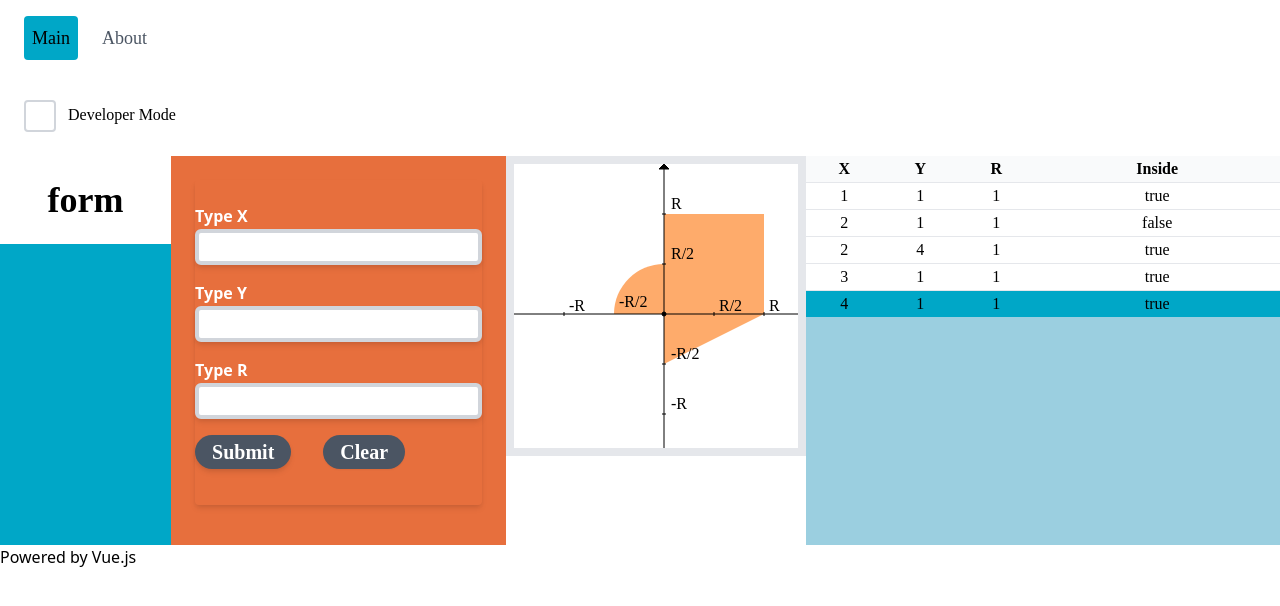
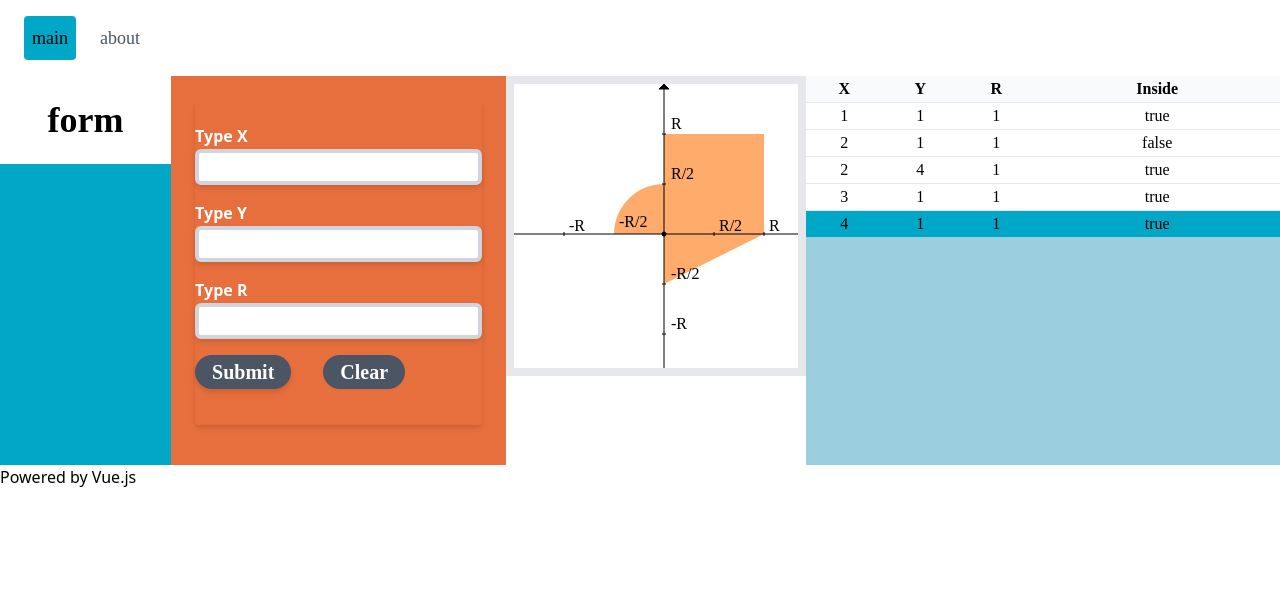
Before and after one commit to kamilchulakov/weblab4-vue3, a Vue app: page / in a window 1280 px wide. Shown: the top 606 px of the page. Built offline with nearby package versions, Linux system fonts and the light colour scheme.

Commit message:
Add i18n

```diff
--- a/src/App.vue
+++ b/src/App.vue
@@ -4,19 +4,19 @@
       <div class="container px-4 mx-auto md:flex md:items-center flex-shrink-0">
         <div class="flex-col mt-3 md:mt-0" id="navbar-collapse">
           <Nava
-            text="Main"
-            :curr="tabName === 'Main'"
-            @click="this.tabName = 'Main'"
+            :text="t('main')"
+            :curr="tabName === 'main'"
+            @click="this.tabName = 'main'"
           />
           <Nava
-            text="About"
-            :curr="tabName === 'About'"
-            @click="this.tabName = 'About'"
+            :text="t('about')"
+            :curr="tabName === 'about'"
+            @click="this.tabName = 'about'"
           />
         </div>
       </div>
     </nav>
-    <label class="font-display"
+    <label class="font-display" v-if="false"
       ><input
         type="checkbox"
         class="
@@ -40,19 +40,27 @@
 import Main from "./components/Main.vue";
 import About from "@/components/About";
 import Nava from "@/components/NavButton";
+import { useI18n } from "vue-i18n";
 export default {
   name: "App",
   components: { Nava, Main, About },
+  setup() {
+    const { t } = useI18n({
+      inheritLocale: true,
+      useScope: "global",
+    });
+    return { t };
+  },
   data() {
     return {
-      tabName: "Main",
+      tabName: "main",
       devMode: false,
     };
   },
 
   computed: {
     tab() {
-      if (this.tabName === "Main") return Main;
+      if (this.tabName === "main") return Main;
       else return About;
     },
   },
--- a/src/components/About.vue
+++ b/src/components/About.vue
@@ -1,20 +1,49 @@
 <template>
-    <div class="flex min-h-full min-w-full bg-empty-block p-4 lg:p-48 md:p-24 sm:p-12 ">
+  <div
+    class="
+      flex
+      min-h-full min-w-full
+      bg-empty-block
+      p-4
+      lg:p-48
+      md:p-24
+      sm:p-12
+    "
+  >
     <div class="bg-white min-w-full align-middle min-h-full">
       <p class="text-black text-display pt-6 pb-6 text-center">
-          This is powered by Vue.js
-          ... and Github Pages :)
-          <br>
-          This is my web-programming lab
-          <br>
-          @Kamil Chulakov
+        {{ t("about-message") }}
+        <br />
+        @{{ t("about-me") }}
       </p>
     </div>
   </div>
 </template>
 
 <script>
+import { useI18n } from "vue-i18n";
+
 export default {
-        name: 'About'
+  name: "About",
+  setup() {
+    const { t } = useI18n({
+      inheritLocale: true,
+      useScope: "local",
+    });
+    return { t };
+  },
 };
 </script>
+
+<i18n>
+{
+  "en": {
+    "about-message": "This is powered by Vue.js and is my final web-programming lab.",
+    "about-me": "Kamil Chulakov"
+  },
+  "ru": {
+    "about-message": "Работает на Vue.js . Это лаба по веб-программированию.",
+    "about-me": "Камиль Чулаков"
+  }
+}
+</i18n>
--- a/src/components/NavButton.vue
+++ b/src/components/NavButton.vue
@@ -33,7 +33,7 @@ export default {
       type: Boolean,
       required: true,
       default: false,
-    }
+    },
   },
 };
 </script>
--- /dev/null
+++ b/src/i18n.js
@@ -0,0 +1,31 @@
+import { createI18n } from "vue-i18n";
+
+/**
+ * Load locale messages
+ *
+ * The loaded `JSON` locale messages is pre-compiled by `@intlify/vue-i18n-loader`, which is integrated into `vue-cli-plugin-i18n`.
+ * See: https://github.com/intlify/vue-i18n-loader#rocket-i18n-resource-pre-compilation
+ */
+function loadLocaleMessages() {
+  const locales = require.context(
+    "./locales",
+    true,
+    /[A-Za-z0-9-_,\s]+\.json$/i
+  );
+  const messages = {};
+  locales.keys().forEach((key) => {
+    const matched = key.match(/([A-Za-z0-9-_]+)\./i);
+    if (matched && matched.length > 1) {
+      const locale = matched[1];
+      messages[locale] = locales(key).default;
+    }
+  });
+  return messages;
+}
+
+export default createI18n({
+  legacy: false,
+  locale: process.env.VUE_APP_I18N_LOCALE || "en" || "ru",
+  fallbackLocale: process.env.VUE_APP_I18N_FALLBACK_LOCALE || "en",
+  messages: loadLocaleMessages(),
+});
--- /dev/null
+++ b/src/locales/en.json
@@ -0,0 +1,4 @@
+{
+  "main": "Main",
+  "about": "About"
+}
--- /dev/null
+++ b/src/locales/ru.json
@@ -0,0 +1,4 @@
+{
+  "main": "Главная",
+  "about": "О сайте"
+}
--- a/src/main.js
+++ b/src/main.js
@@ -1,5 +1,6 @@
 import { createApp } from "vue";
 import App from "./App.vue";
 import "./assets/tailwind.css";
+import i18n from "./i18n";
 
-createApp(App).mount("#app");
+createApp(App).use(i18n).mount("#app");
--- a/tailwind.config.js
+++ b/tailwind.config.js
@@ -7,35 +7,33 @@ module.exports = {
       display: ["Oswald"],
       body: ["Open Sans"],
     },
-    backgroundColor: theme => ({
-      ...theme('colors'),
-      'form-color': "#e76f3d",
-      'empty-block': "#00a7c7",
-      'table-color': "#9bcfe0",
-      'mate-color': "#feab6b",
-      'not-white': "#f0eeef"
+    backgroundColor: (theme) => ({
+      ...theme("colors"),
+      "form-color": "#e76f3d",
+      "empty-block": "#00a7c7",
+      "table-color": "#9bcfe0",
+      "mate-color": "#feab6b",
+      "not-white": "#f0eeef",
     }),
-    fill: theme => ({
-      ...theme('colors'),
-      'form-color': "#e76f3d",
-      'empty-block': "#00a7c7",
-      'table-color': "#9bcfe0",
-      'mate-color': "#feab6b",
-      'not-white': "#f0eeef"
+    fill: (theme) => ({
+      ...theme("colors"),
+      "form-color": "#e76f3d",
+      "empty-block": "#00a7c7",
+      "table-color": "#9bcfe0",
+      "mate-color": "#feab6b",
+      "not-white": "#f0eeef",
     }),
-    textColor: theme => ({
-      ...theme('colors'),
-      'empty-text-color': "#e76f3d",
+    textColor: (theme) => ({
+      ...theme("colors"),
+      "empty-text-color": "#e76f3d",
     }),
-    ring: theme => ({
-      ...theme('colors'),
-      'empty-block': "#e76f3d",
+    ring: (theme) => ({
+      ...theme("colors"),
+      "empty-block": "#e76f3d",
     }),
   },
   variants: {
     extend: {},
   },
-  plugins: [
-    require('@tailwindcss/forms'),
-  ],
+  plugins: [require("@tailwindcss/forms")],
 };
--- a/vue.config.js
+++ b/vue.config.js
@@ -1,3 +1,15 @@
 module.exports = {
   publicPath: process.env.NODE_ENV === "production" ? "/weblab4-vue3/" : "/",
+
+  pluginOptions: {
+    i18n: {
+      locale: "en",
+      fallbackLocale: "en",
+      localeDir: "locales",
+      enableLegacy: false,
+      runtimeOnly: false,
+      compositionOnly: false,
+      fullInstall: true,
+    },
+  },
 };
```
Also changed, not shown: package.json (+6 -2 lines), 1 other file (tests, documents, lock files or other folders). Lines whose indentation alone changed are shown as unchanged.
